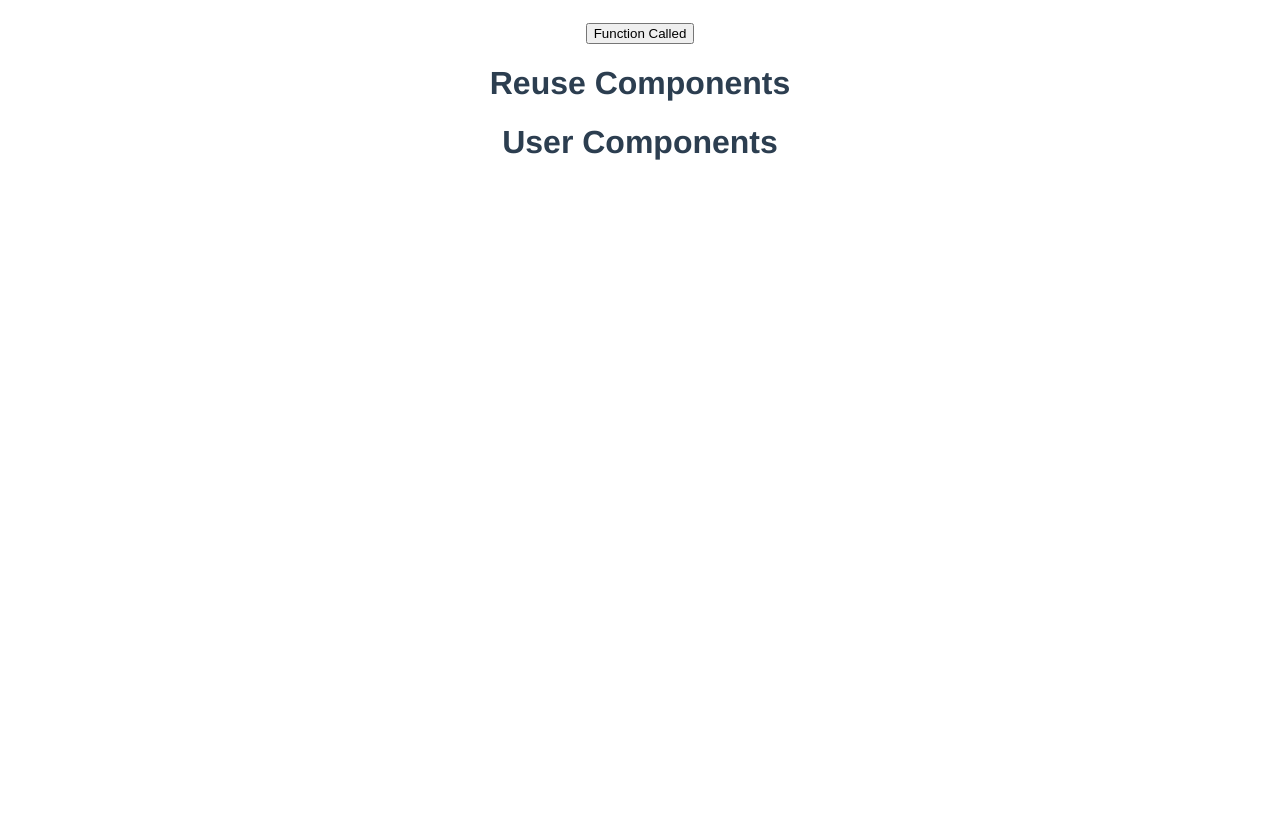
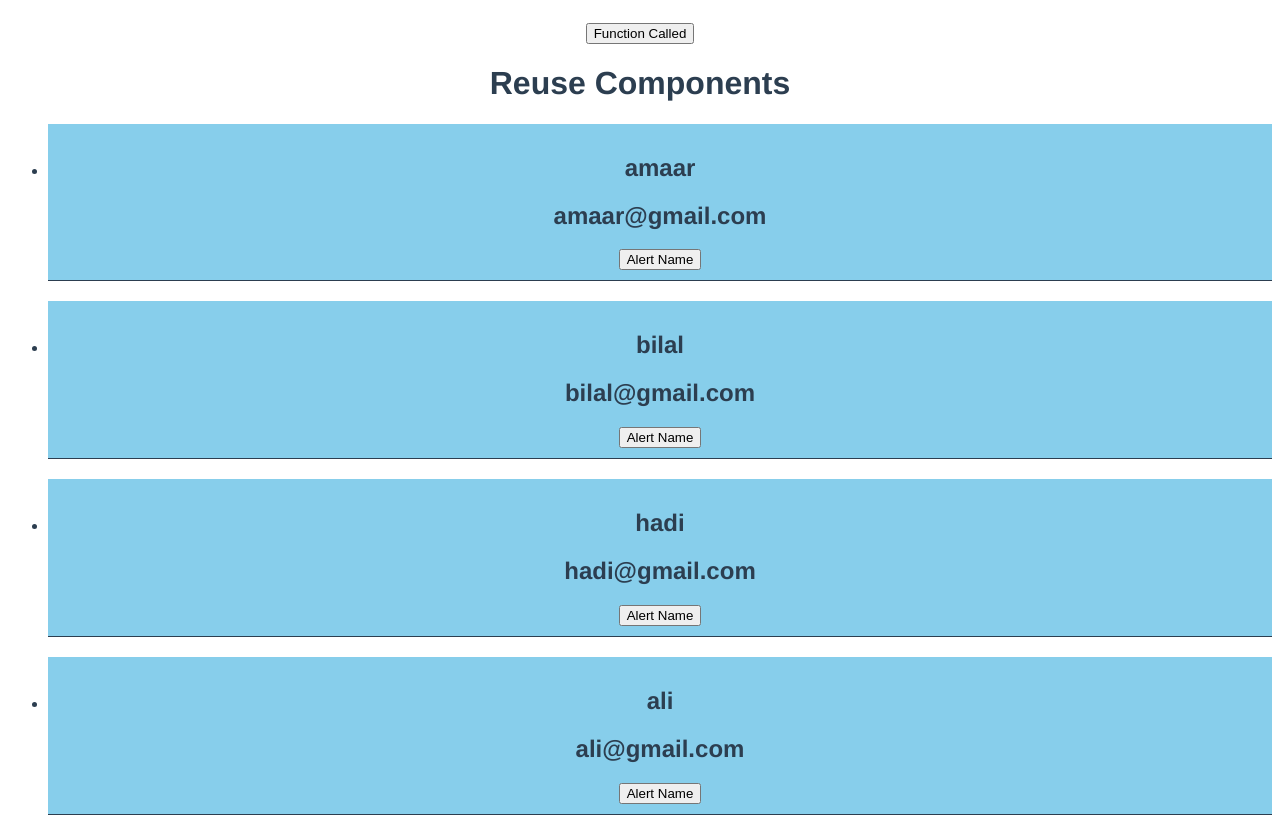
Before and after one commit to Amaar466/Vue-js-My-first-app-, a Vue app: page / in a window 1280 px wide. Shown: the part 2229-3064 px from the top of the page. Before the commit the page ends 2411 px from the top, so only its background shows below. Built offline with nearby package versions, Linux system fonts and the light colour scheme.

Commit message:
Reuse Component and user component

```diff
--- a/src/components/Reuse.vue
+++ b/src/components/Reuse.vue
@@ -1,14 +1,38 @@
 <template>
     <h1>Reuse Components</h1>
-    <User />
+  <ul>
+    <li v-for=" item in users" :key="item.name">
+
+        <User :data="item" :getData="getData"/>
+        <!-- {{ item.name }}
+        {{ item.email }} -->
+    </li>
+  </ul>
+
 </template>
 
 <script>
 import User from './User.vue'
-export default{
-    Name:'Reuse',
-    components:{
+export default {
+    Name: 'Reuse',
+    components: {
         User
+    },
+    methods:{
+        getData(name)
+        {
+            alert(name);
+        }
+    },
+    data() {
+        return {
+       users:[
+            {name: 'amaar', email: 'amaar@gmail.com' },
+            { name: 'bilal', email: 'bilal@gmail.com' },
+            { name: 'hadi', email: 'hadi@gmail.com' },
+            { name: 'ali', email: 'ali@gmail.com' },
+        ],
+            }
     }
 }
 </script>
--- a/src/components/User.vue
+++ b/src/components/User.vue
@@ -1,9 +1,28 @@
 <template>
-<h1>User Components</h1>
+
+<div class="user">
+<h2>{{data.name}}</h2>
+<h2>{{data.email}}</h2>
+<button v-on:click="getData(data.name)">Alert Name</button>
+</div>
 </template>
 
 <script>
 export default{
     Name:'User',
+    props:{
+        data:Object,
+        getData:Function
+    }
 }
 </script>
+
+<style>
+.user{
+    background-color: skyblue;
+    padding: 10px;
+    border-bottom: 1px solid;
+    margin-bottom: 20px;
+}
+
+</style>
```
